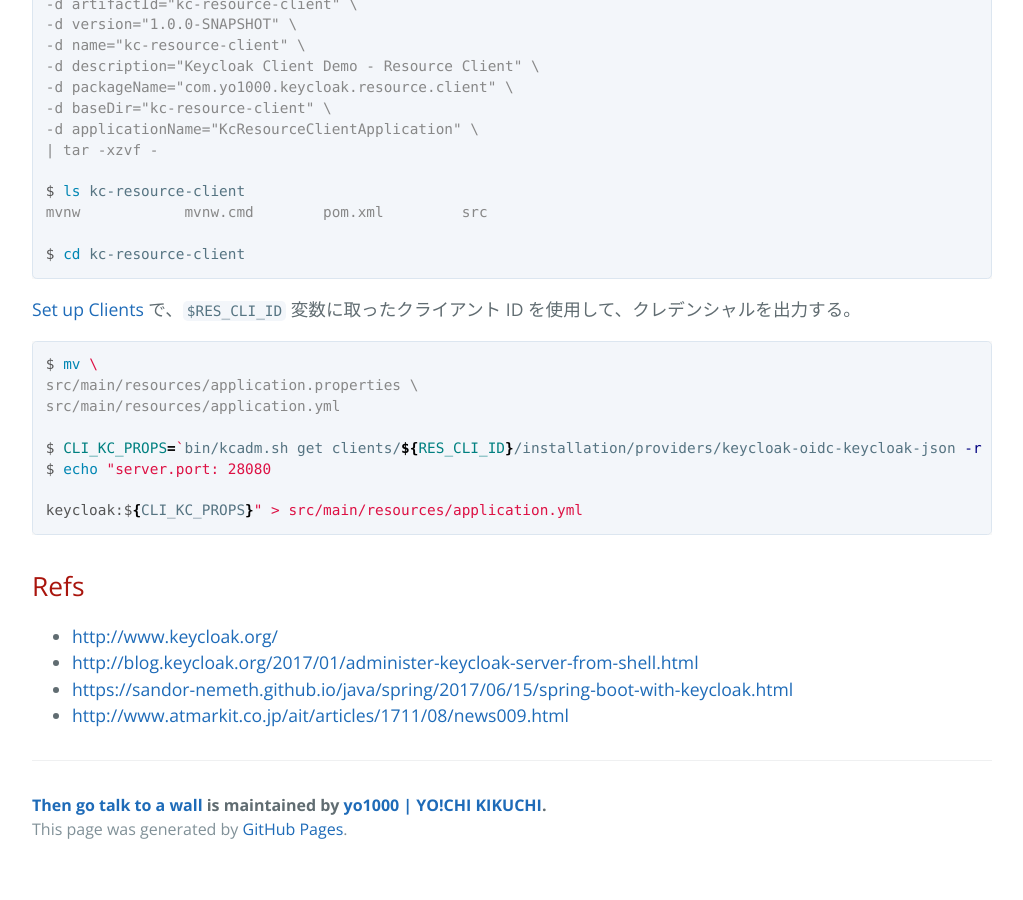
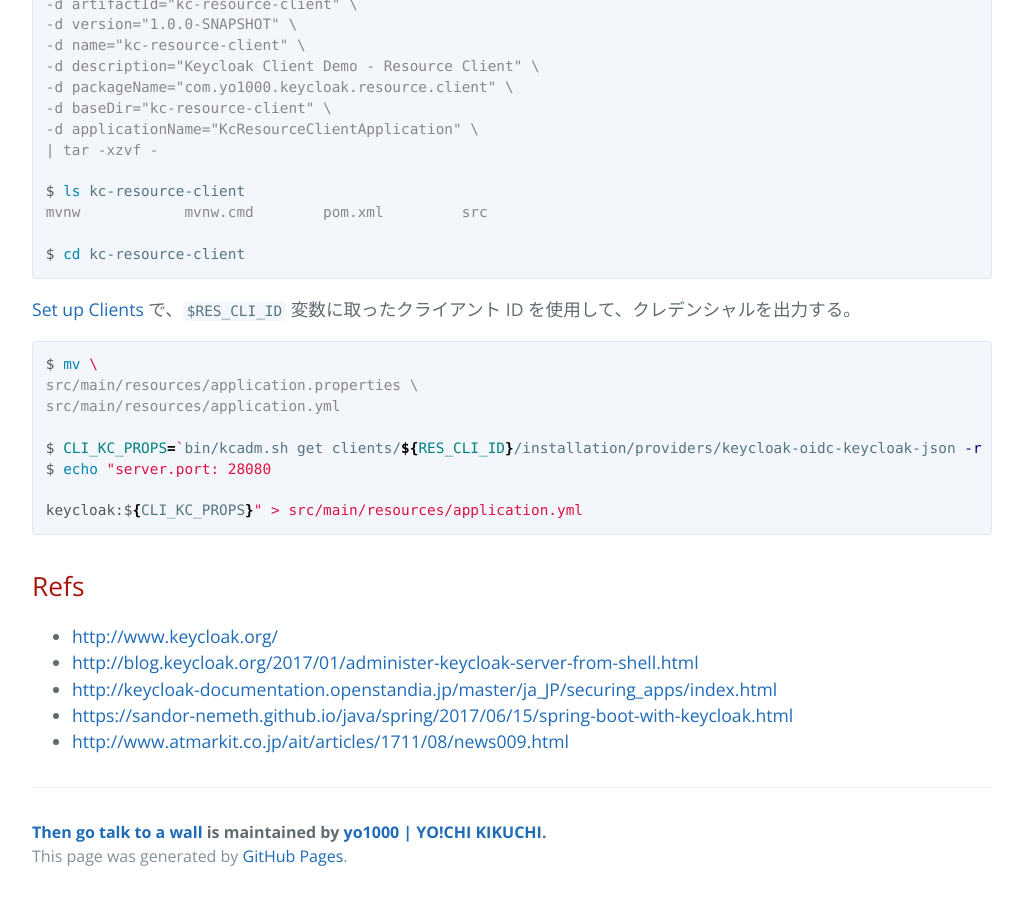
Before and after one commit to yo1000/blog.yo1000.com, a Jekyll site: the page built from _posts/2017-12-18-keycloak-demo.md, in a window 1280 px wide and 900 px high, scrolled down 5316 px. Shown: the whole window, without its empty margins (224-1247 px from the left). Built offline with Jekyll 4.4.1, drawn with Linux system fonts in a browser that asks for light colours; our own code applies the rules of GitHub Pages for plain Markdown files; before the commit the page ends 6189 px from its top, so only the background shows below that; some of the changed lines change nothing that is shown.

Commit message:
Update 2017-12-18-keycloak-demo.md

```diff
--- a/_posts/2017-12-18-keycloak-demo.md
+++ b/_posts/2017-12-18-keycloak-demo.md
@@ -268,6 +268,7 @@ keycloak:${CLI_KC_PROPS}" > src/main/resources/application.yml
 
 - [http://www.keycloak.org/](http://www.keycloak.org/)
 - [http://blog.keycloak.org/2017/01/administer-keycloak-server-from-shell.html](http://blog.keycloak.org/2017/01/administer-keycloak-server-from-shell.html)
+- [http://keycloak-documentation.openstandia.jp/master/ja_JP/securing_apps/index.html](http://keycloak-documentation.openstandia.jp/master/ja_JP/securing_apps/index.html)
 - [https://sandor-nemeth.github.io/java/spring/2017/06/15/spring-boot-with-keycloak.html](https://sandor-nemeth.github.io/java/spring/2017/06/15/spring-boot-with-keycloak.html)
 - [http://www.atmarkit.co.jp/ait/articles/1711/08/news009.html](http://www.atmarkit.co.jp/ait/articles/1711/08/news009.html
 )
```
